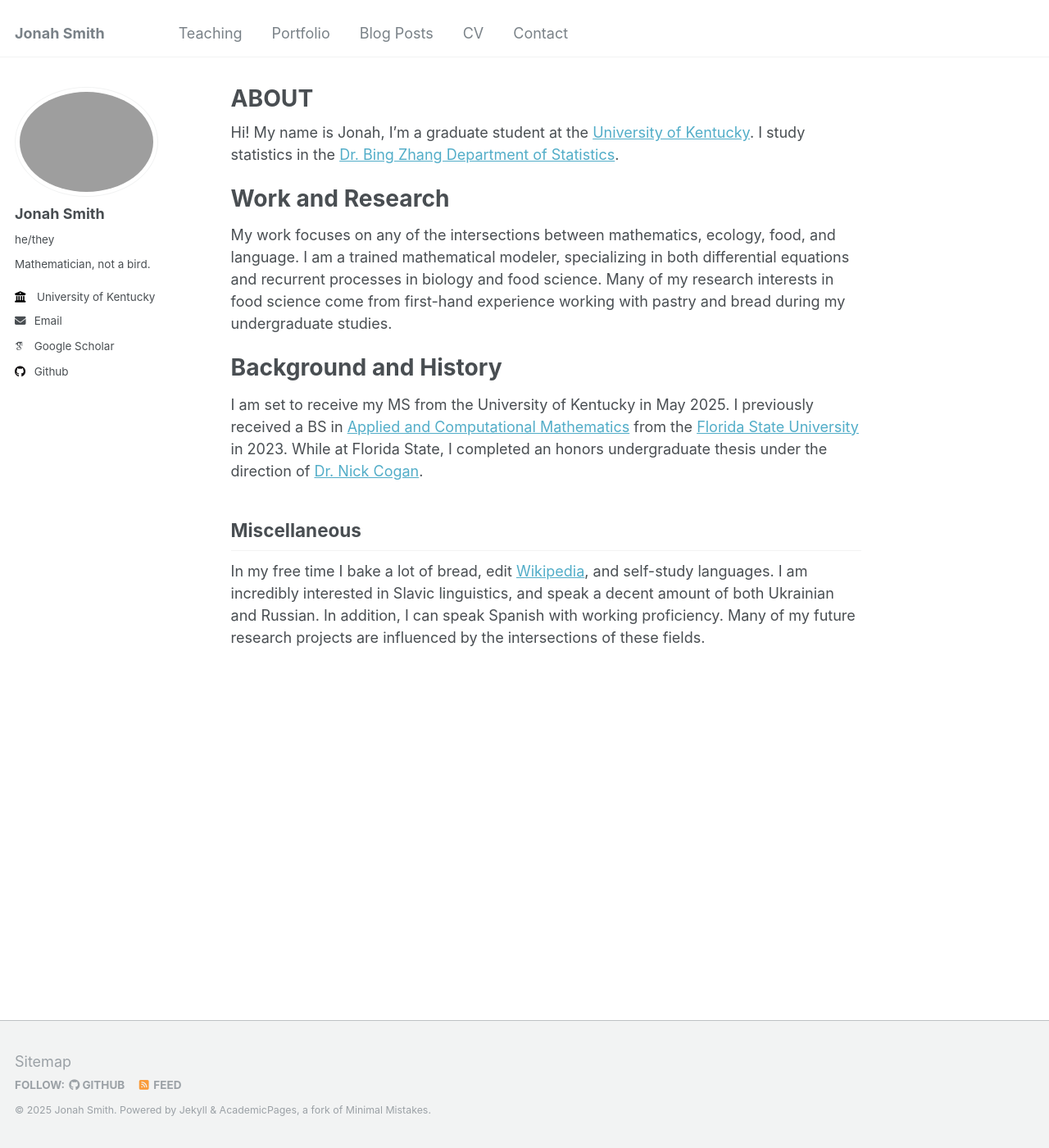
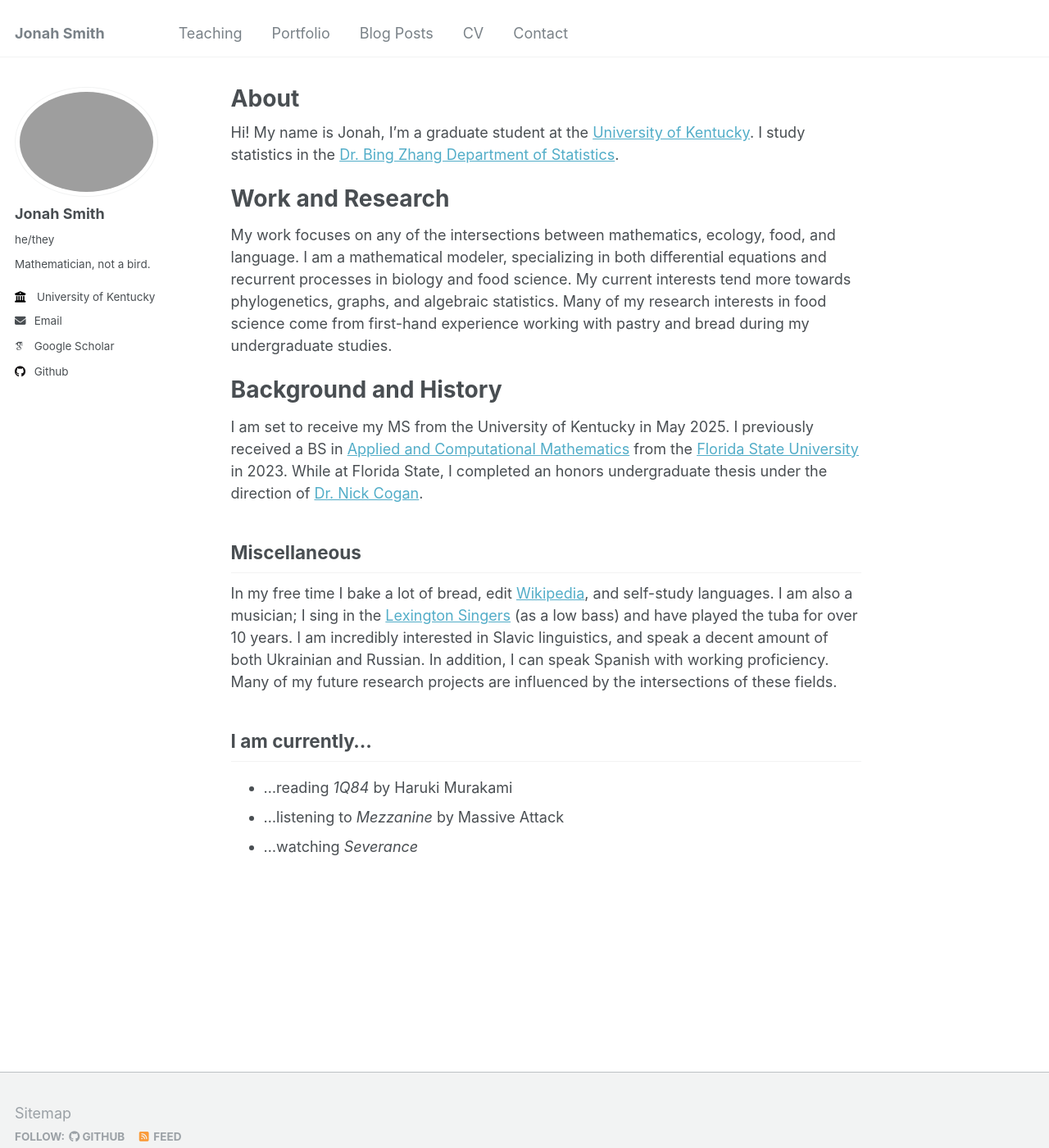
Before and after one commit to jonahksmith/jonahksmith.github.io, a Jekyll site: the page built from _pages/about.md, in a window 1280 px wide and 1400 px high. Shown: the whole window at 82% size. Built offline with Jekyll 4.4.1, drawn with Linux system fonts in a browser that asks for light colours; some web fonts are replaced.

Commit message:
edit about page

```diff
--- a/_pages/about.md
+++ b/_pages/about.md
@@ -1,6 +1,6 @@
 ---
 permalink: /
-title: "ABOUT"
+title: "About"
 author_profile: true
 redirect_from:
   - /about/
@@ -14,7 +14,8 @@ I study statistics in the [Dr. Bing Zhang Department of Statistics](https://stat
 Work and Research
 ======
 My work focuses on any of the intersections between mathematics, ecology, food, and language.
-I am a trained mathematical modeler, specializing in both differential equations and recurrent processes in biology and food science.
+I am a mathematical modeler, specializing in both differential equations and recurrent processes in biology and food science.
+My current interests tend more towards phylogenetics, graphs, and algebraic statistics.
 Many of my research interests in food science come from first-hand experience working with pastry and bread during my undergraduate studies.
 
 Background and History
@@ -26,6 +27,13 @@ While at Florida State, I completed an honors undergraduate thesis under the dir
 Miscellaneous
 ------
 In my free time I bake a lot of bread, edit [Wikipedia](https://en.wikipedia.org/wiki/User:Jonahksmith), and self-study languages.
+I am also a musician; I sing in the [Lexington Singers](https://www.lexsing.org/#/) (as a low bass) and have played the tuba for over 10 years.
 I am incredibly interested in Slavic linguistics, and speak a decent amount of both Ukrainian and Russian.
 In addition, I can speak Spanish with working proficiency.
 Many of my future research projects are influenced by the intersections of these fields.
+
+I am currently...
+------
+* ...reading *1Q84* by Haruki Murakami
+* ...listening to *Mezzanine* by Massive Attack
+* ...watching *Severance*
```
